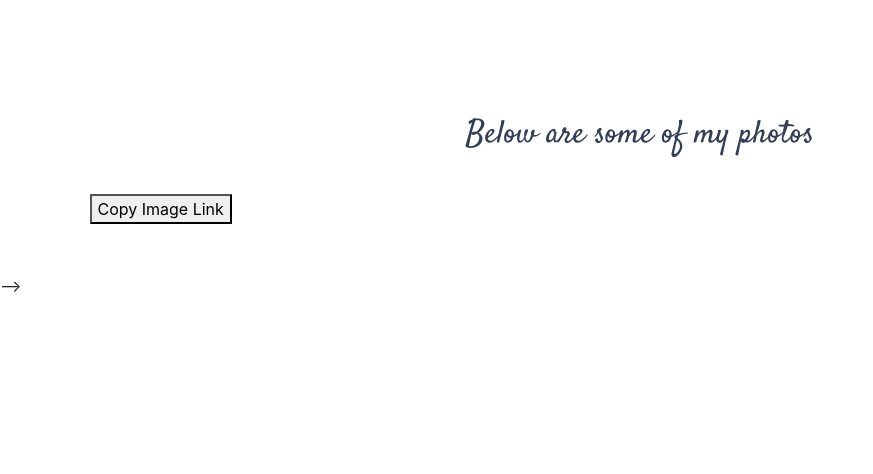
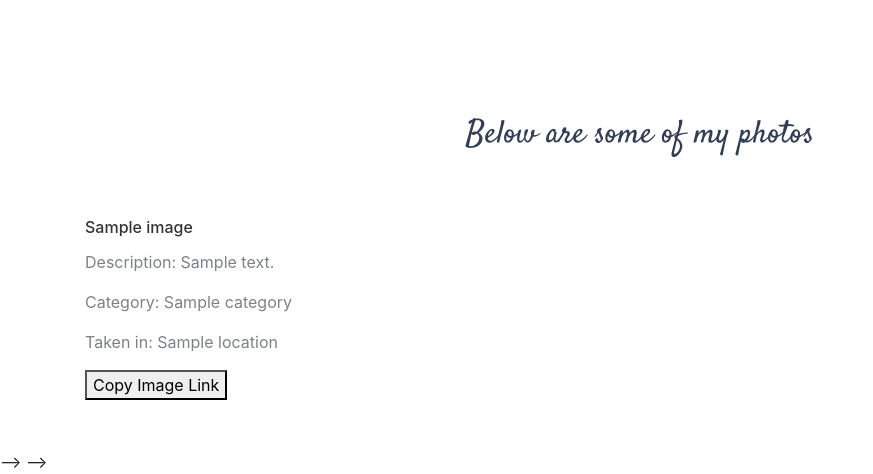
Before and after one commit to wadi-1000/Pque, a Django app: page /Pque/ in a window 1280 px wide. Shown: the part 560-1034 px from the top of the page, without its empty margins (0-873 px from the left). Before the commit the page ends 852 px from the top, so only its background shows below. Run offline with Django 3.2, Linux system fonts and the light colour scheme; tables that the repository leaves empty hold one stand-in row (values such as "Sample post"); some libraries are stand-ins or nearby versions.

Commit message:
Changed html

```diff
--- a/pics/templates/all-pics/base.html
+++ b/pics/templates/all-pics/base.html
@@ -71,7 +71,7 @@
       <p class="card-text">Category: {{image.category}}</p>
       <p class="card-text">Taken in: {{image.location}}</p>
   <!-- The text field -->
-  <!-- <input type="text" value="{{image.photo.url}}" id="myInput" style="display: none;"> -->
+  <!-- <input type="text" value="{{image.photo.url}}" id="myInput" style="display: none;">
 
   <!-- The button used to copy the text -->
   <!-- <button onclick="myFunction()">Copy Image Link</button>
@@ -103,4 +103,4 @@
 
 </div>
 
-</div> --> -->
+</div> --> --> -->
--- a/pics/templates/homepage.html
+++ b/pics/templates/homepage.html
@@ -29,32 +29,14 @@
 
                 </div>
 
+
+<div class="row photos">
   {% for image in images %}
-                <div class="row photos">
-
-                    <div class="col-sm-6 col-md-4 col-lg-3 item"><a data-toggle="modal" data-target="#{{image.id}}"><img src="{{image.photo.url}}"></a>
-                       <!-- Modal -->
-            <div class="modal fade" id="exampleModalCenter" tabindex="-1" role="dialog" aria-labelledby="exampleModalCenterTitle" aria-hidden="true">
-              <div class="modal-dialog modal-dialog-centered" role="document">
-                <div class="modal-content">
-                  <div class="modal-header">
-                    <h5 class="modal-title" id="exampleModalCenterTitle">{{image.name}}</h5>
-                    <button type="button" class="close" data-dismiss="modal" aria-label="Close">
-                      <span aria-hidden="true">&times;</span>
-                    </button>
-                  </div>
-                  <div class="modal-body">
-                    description: {{image.description}}
-                    category:{{image.category}}
-                    location: {{image.location}}
-                  </div>
-                  <div class="modal-footer">
-                    <button type="button" class="btn btn-secondary" data-dismiss="modal">Close</button>
-                    <button type="button" class="btn btn-primary">Save changes</button>
-                  </div>
-                </div>
-              </div>
-            </div>
+  <div class="col-sm-6 col-md-4 col-lg-3 item"><a href="{{image.photo.url}}" data-lightbox="photos"><img class="img-fluid" src="{{image.photo.url}}"></a>
+      <h6 class="card-title">{{image.name}}</h6>
+      <p class="card-text"> Description: {{image.description}}</p>
+      <p class="card-text">Category: {{image.category}}</p>
+      <p class="card-text">Taken in: {{image.location}}</p>
   <!-- The text field -->
   <input type="text" value="{{image.photo.url}}" id="myInput" style="display: none;">
 
@@ -89,8 +71,6 @@
 </div>
 
 </div>
-
-
 
 
  <!--lightbox scripts-->
```
Lines whose indentation alone changed are shown as unchanged.
